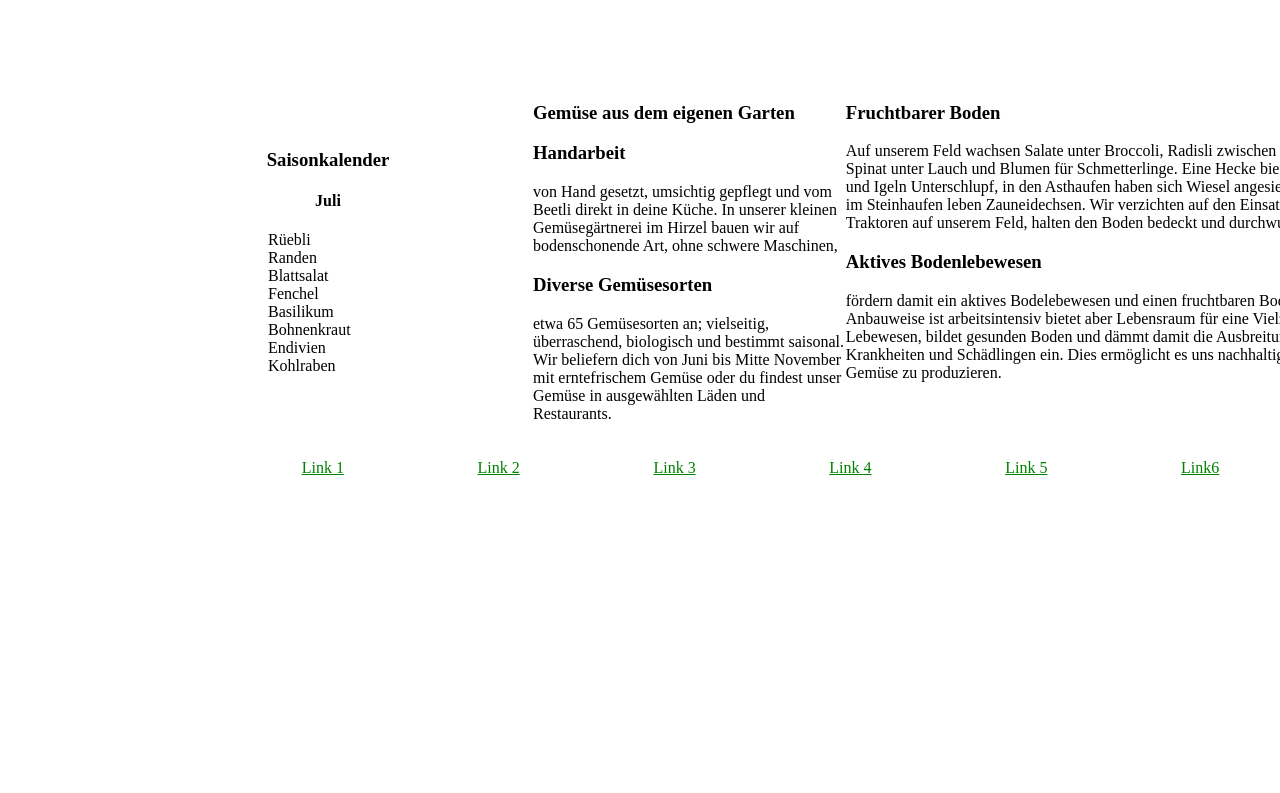
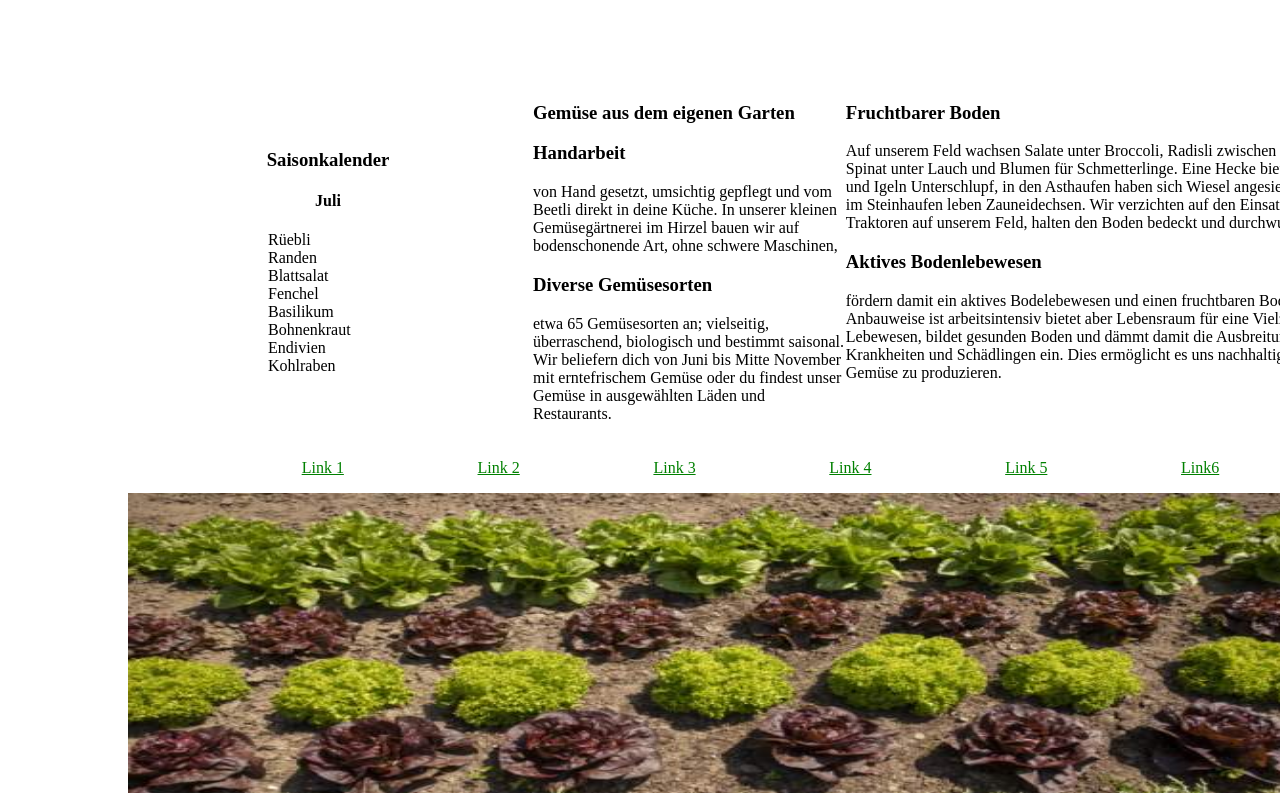
Before and after one commit to hansschenker/zalpenblick, a plain HTML site: page index.html in a window 1280 px wide. Shown: the part 390-1183 px from the top of the page. Before the commit the page ends 883 px from the top, so only its background shows below. Drawn offline with Linux system fonts and the light colour scheme.

Commit message:
add footer img salatbeet

```diff
--- a/index.html
+++ b/index.html
@@ -133,6 +133,7 @@ etwa 65 Gemüsesorten an; vielseitig, überraschend, biologisch und bestimmt sai
           <li><a href="">Link 5</a></li>
           <li><a href="">Link6 </a></li>
         </ul>
+        <img src="./assets/img/salat-beet.png" alt="Rüebli Beet">
       </div>
     </div>
   </body>
--- a/style.css
+++ b/style.css
@@ -145,8 +145,7 @@ img {
     font-size: 1rem;
 
 }
-.main article {
-}
+
 .main article section {
     justify-content: space-between;
 }
@@ -166,3 +165,6 @@ img {
 .footer ul li a {
     color: green;
 }
+.footer img {
+    height: 300px;
+}
```
